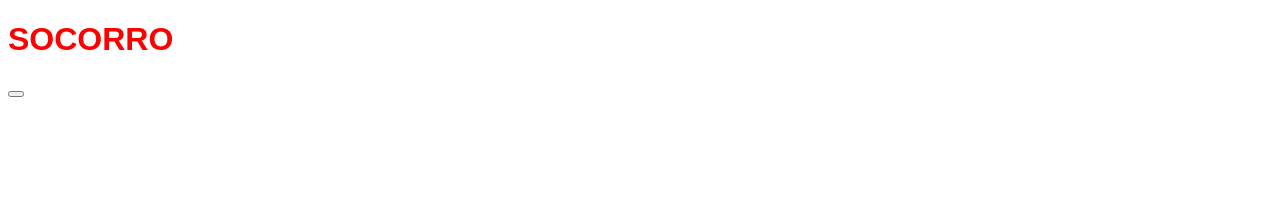
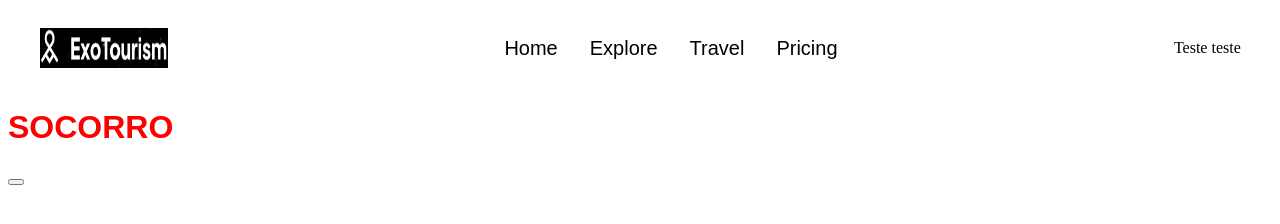
Before and after one commit to Gurjista/nasaChallenge, a plain HTML site: page index.html in a window 1280 px wide. Drawn offline with Linux system fonts and the light colour scheme.

Commit message:
ADD header

```diff
--- a/index.html
+++ b/index.html
@@ -8,7 +8,17 @@
     </title>
 </head>
 <body>
-    <h1> SOCORRO </h1>
+    <div id="header_div">
+        <img src="figures/logo.png" id="logo">
+        <nav id="header_nav">
+            <li class="menu">Home</li>
+            <li class="menu">Explore</li>
+            <li class="menu">Travel</li>
+            <li class="menu">Pricing</li>
+        </nav>
+        <p>Teste teste</p>
+    </div>
+    <h1 class="hidden"> SOCORRO </h1>
 
     <button></button>
     <script src="main.js"></script>
--- a/styles.css
+++ b/styles.css
@@ -1,5 +1,39 @@
-h1{
+h1 {
     font-family: sans-serif;
     font-size: 2rem;
     color: red;
 }
+
+#header_div {
+    display: flex;
+    width: 95%;
+    height: 2vh;
+    padding: 32px;
+    justify-content: space-between;
+    align-items: center;
+    flex-shrink: 0;
+}
+
+#header_nav {
+    display: flex;
+    justify-content: center;
+    align-items: center;
+    gap: 32px;
+}
+
+.menu {
+    display: flex;
+    flex-direction: column;
+    justify-content: center;
+    align-items: center;
+    gap: 4px;
+    font-size: 1.25em;
+    font-family: sans-serif;
+}
+
+#logo {
+    display: flex;
+    align-items: flex-start;
+    width: 10vw;
+    height: 5vh;
+}
```
Also changed, not shown: figures/logo.png (added), figures/raat.png (added).
